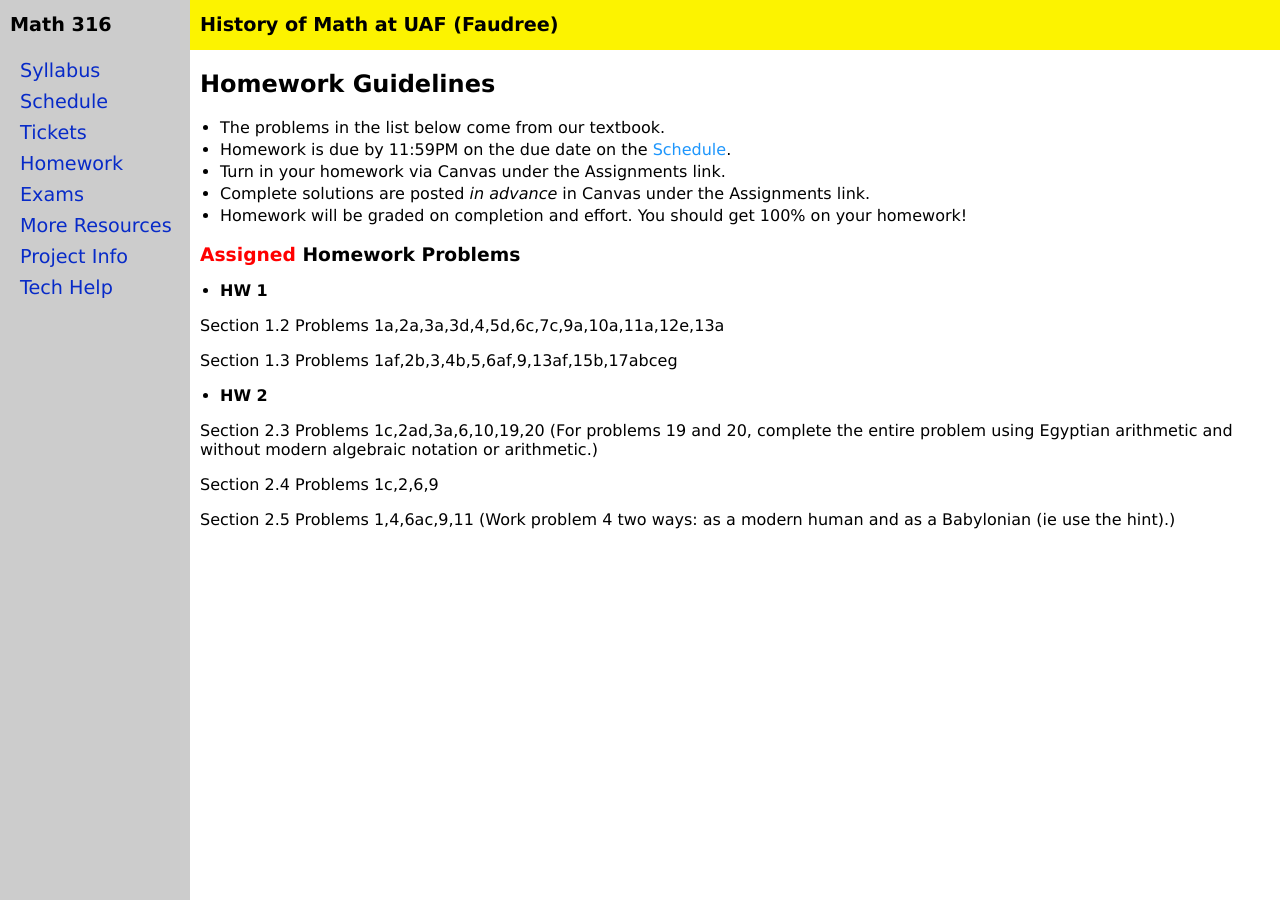
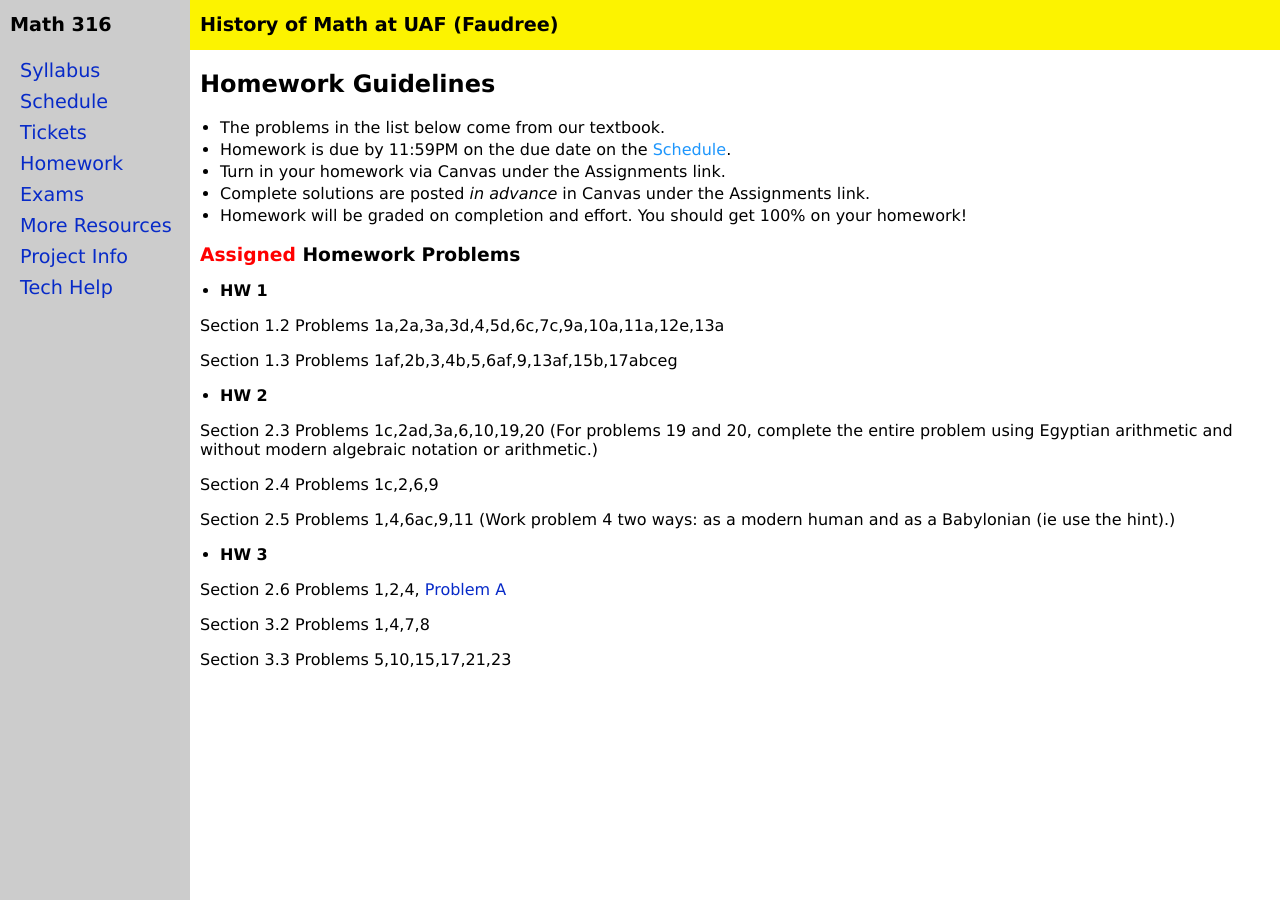
Before and after one commit to jrfaudree/HOM, a Jekyll site: the page built from homework.md, in a window 1280 px wide. Built offline with Jekyll 4.4.1, drawn with Linux system fonts in a browser that asks for light colours; part of the change alters nothing that is shown.

Commit message:
Update homework.md

```diff
--- a/homework.md
+++ b/homework.md
@@ -28,15 +28,13 @@ Section 2.4 Problems 1c,2,6,9
 
 Section 2.5 Problems 1,4,6ac,9,11 (Work problem 4 two ways: as a modern human and as a Babylonian (ie use the hint).)
 
-[comment]: <> (  * **HW 3**)
->
-[comment]: <> ( Section 2.6 Problems 1,2,4(sqrt(5) only), A (see Canvas))
->
-[comment]: <> ( Section 3.2 Problems 1,4,7ab(see note),8)
+ * **HW 3**
 
-[comment]: <> ( For Problem 7ab, you may choose between an algebraic proof and a geometric proof.)
->
-[comment]: <> ( Section 3.3 Problems 5,10,15,17,21,23)
+Section 2.6 Problems 1,2,4, [Problem A]()
+
+Section 3.2 Problems 1,4,7,8
+
+Section 3.3 Problems 5,10,15,17,21,23
 
  [comment]: <> ( * **HW 4**)
 
```
